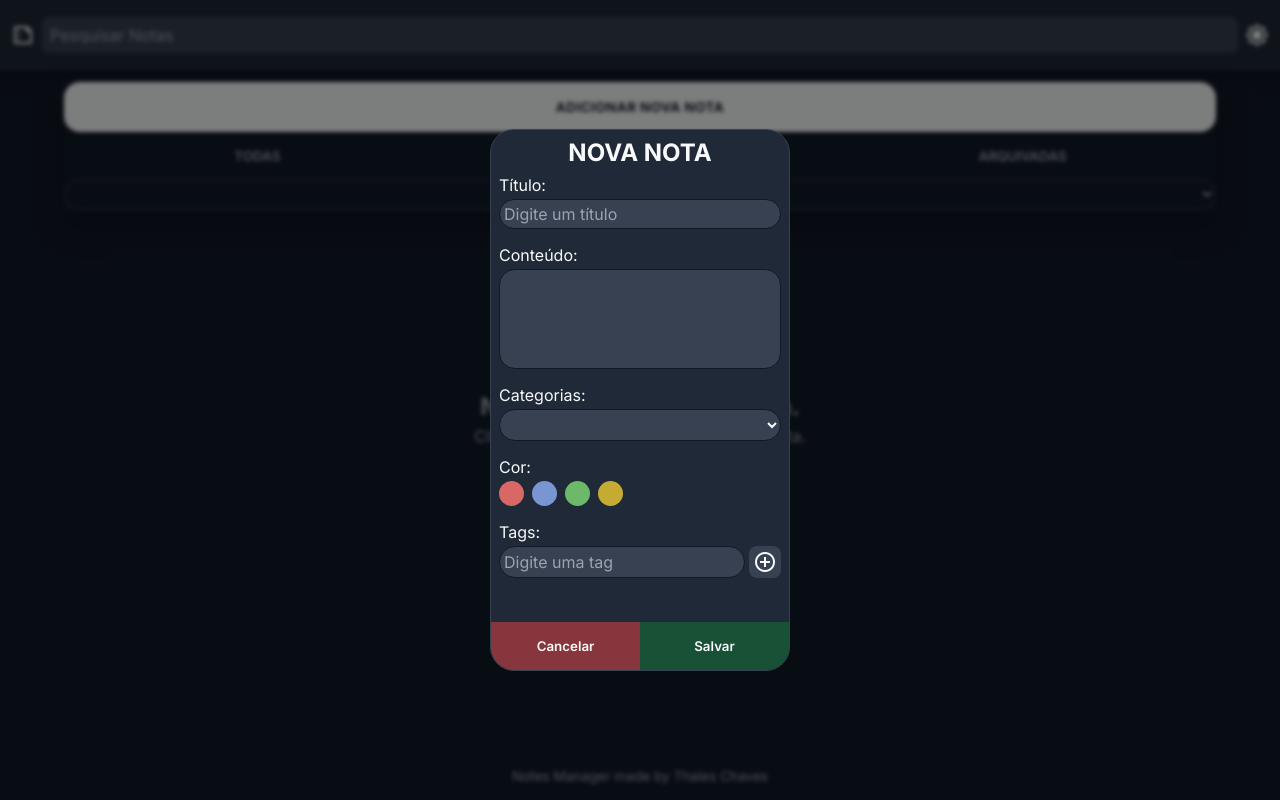
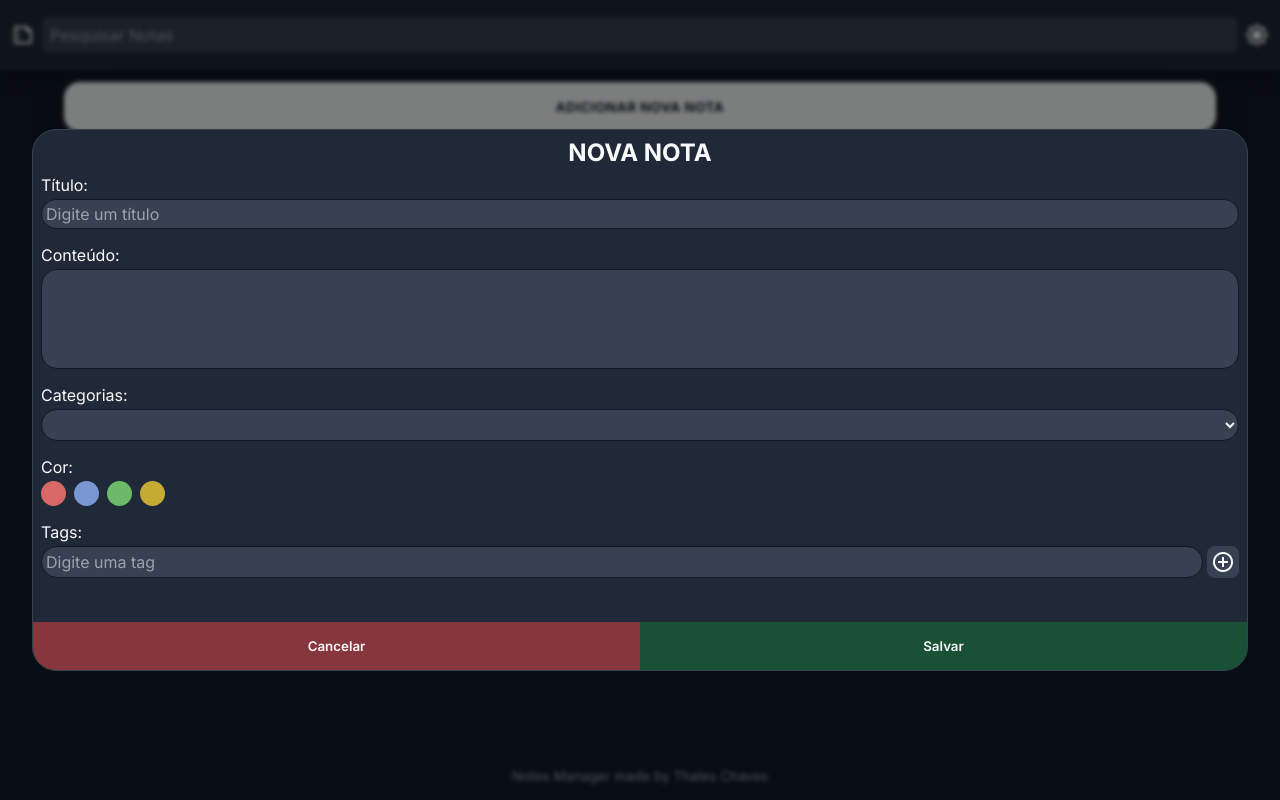
Before and after one commit to Thales-Chaves98/NoteApp, a plain HTML site: page index.html in a window 1280 px wide. Both pictures are taken after a click on the button "ADICIONAR NOVA NOTA". Drawn offline with nearby package versions, Linux system fonts and the light colour scheme.

Commit message:
Fix modal content width

```diff
--- a/styles/app.css
+++ b/styles/app.css
@@ -352,7 +352,7 @@ select{
 .modal-content{
     padding: var(--space-sm);
 
-    width: 300px;
+    width: 95%;
     background: var(--surface);
 
     border: solid 1px var(--surface-light);
```
